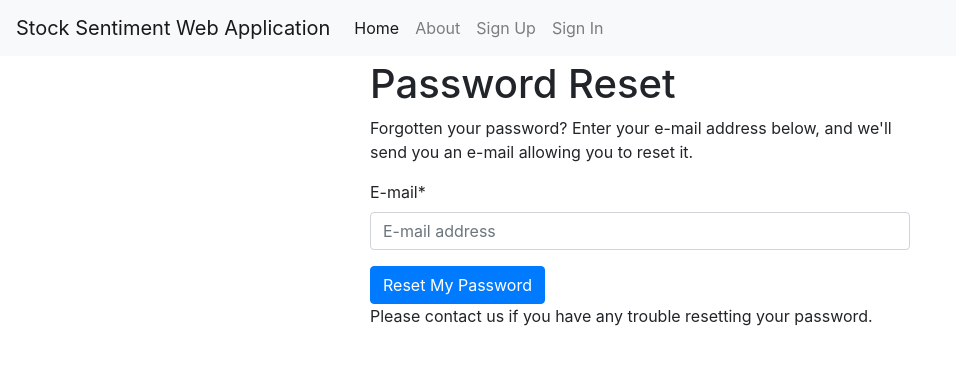
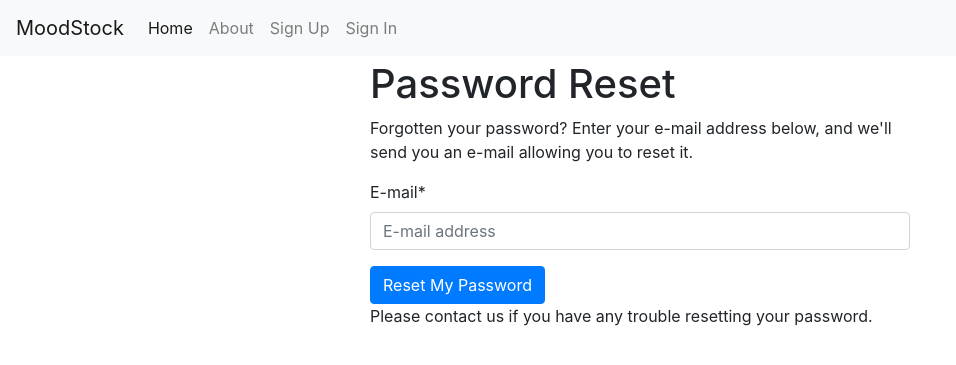
Before and after one commit to petartonchev/weast, a Django app: page /accounts/password/reset/ in a window 1280 px wide. Shown: the top 365 px of the page, without its empty margins (0-956 px from the left). Run offline with Django 3.2, Linux system fonts and the light colour scheme; some libraries are stand-ins or nearby versions.

Commit message:
fix url bug and change title of the website

```diff
--- a/stock_sentiment_web_app/sentiment/urls.py
+++ b/stock_sentiment_web_app/sentiment/urls.py
@@ -4,5 +4,5 @@ from . import views
 app_name = 'sentiment'
 urlpatterns = [
     path("", views.index, name='index'),
-    path("<str:ticker>/", views.get_stock_sentiment, name='get_stock_sentiment')
+    path("sentiment/<str:ticker>/", views.get_stock_sentiment, name='get_stock_sentiment')
 ]
--- a/stock_sentiment_web_app/templates/base.html
+++ b/stock_sentiment_web_app/templates/base.html
@@ -3,7 +3,7 @@
   <head>
     <meta charset="utf-8">
     <meta http-equiv="x-ua-compatible" content="ie=edge">
-    <title>{% block title %}Stock Sentiment Web Application{% endblock title %}</title>
+    <title>{% block title %}MoodStock{% endblock title %}</title>
     <meta name="viewport" content="width=device-width, initial-scale=1.0">
     <meta name="description" content="">
     <meta name="author" content="">
@@ -39,7 +39,7 @@
         <button class="navbar-toggler navbar-toggler-right" type="button" data-toggle="collapse" data-target="#navbarSupportedContent" aria-controls="navbarSupportedContent" aria-expanded="false" aria-label="Toggle navigation">
           <span class="navbar-toggler-icon"></span>
         </button>
-        <a class="navbar-brand" href="{% url 'sentiment:index' %}">Stock Sentiment Web Application</a>
+        <a class="navbar-brand" href="{% url 'sentiment:index' %}">MoodStock</a>
 
         <div class="collapse navbar-collapse" id="navbarSupportedContent">
           <ul class="navbar-nav mr-auto">
```
Also changed, not shown: 1 other file.
